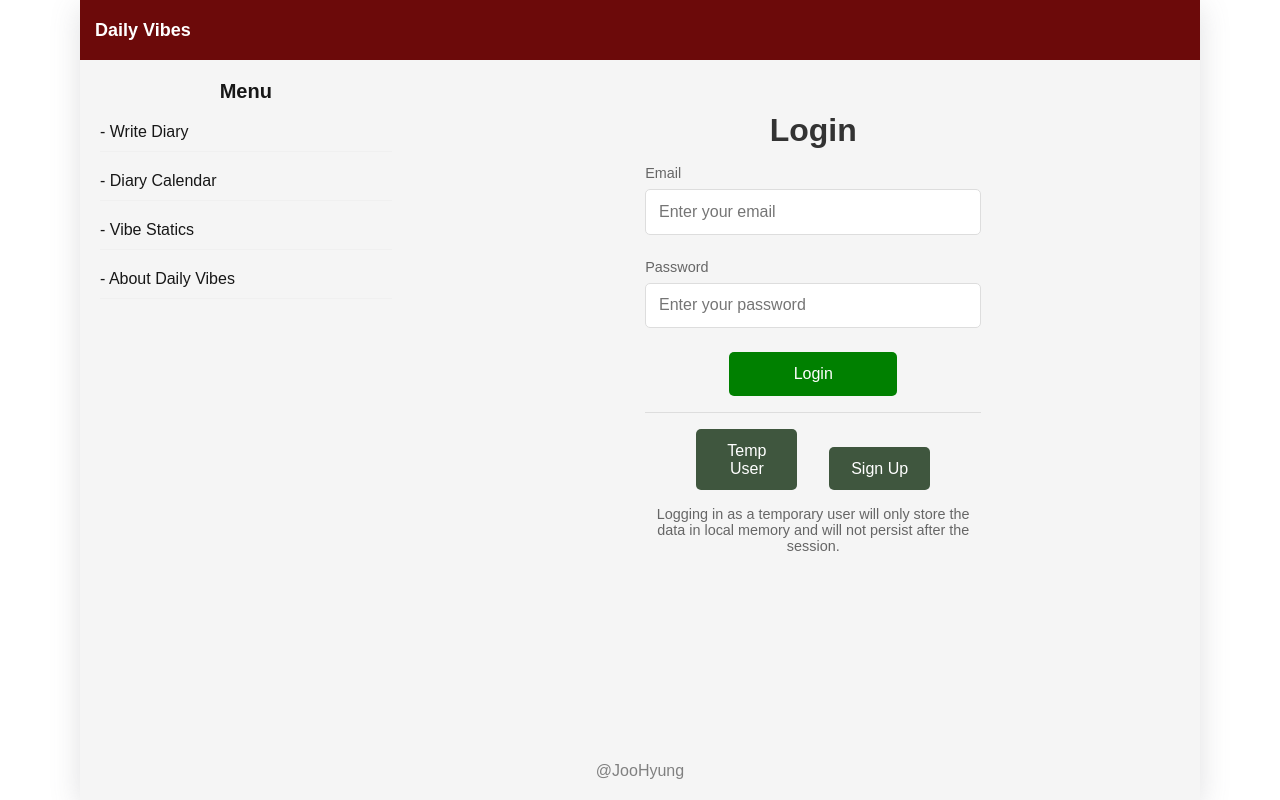
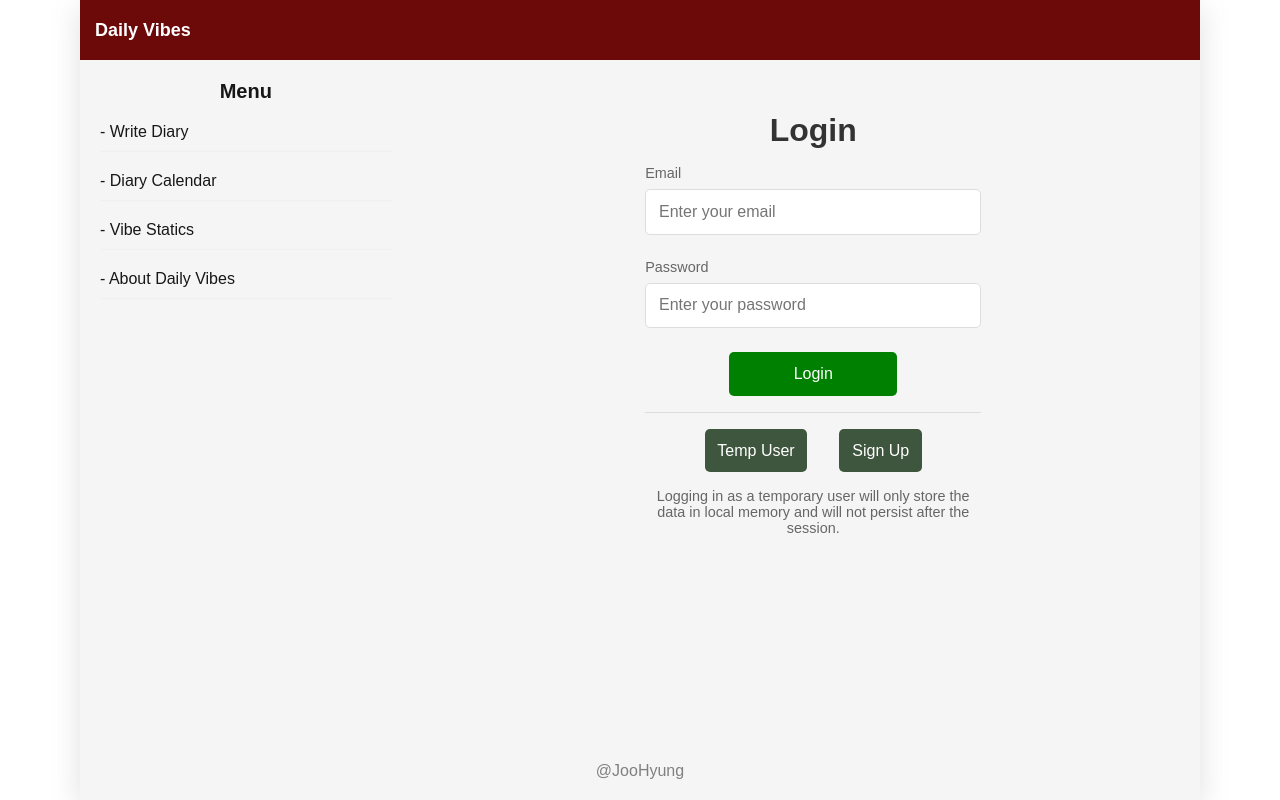
Before and after one commit to johny985/Daily-Vibes, a Next.js app in the folder daily-vibes-frontend/: page /login in a window 1280 px wide. Built offline with nearby package versions, Linux system fonts and the light colour scheme; no server answers.

Commit message:
fix(login): Remove fixed width from submit button and improve diary save validation

```diff
--- a/daily-vibes-frontend/src/app/login/login.module.css
+++ b/daily-vibes-frontend/src/app/login/login.module.css
@@ -73,7 +73,6 @@
 }
 
 .buttonSub {
-  width: 30%;
   margin: 0 1rem;
   background-color: #3f563e;
 }
```
Also changed, not shown: daily-vibes-frontend/src/app/page.tsx (+6 -1 lines).
